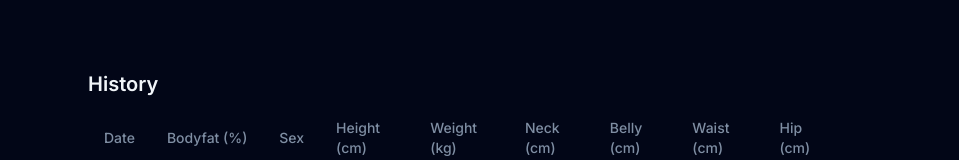
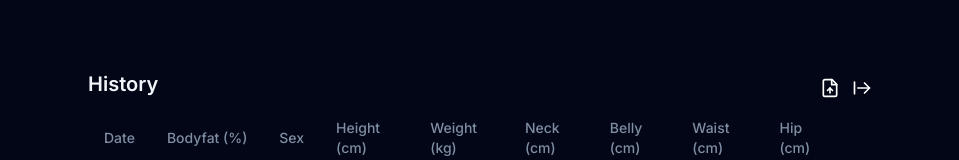
Before and after one commit to kulgg/bodyfat.cc, a Next.js app: page / in a window 1280 px wide. Shown: the part 770-930 px from the top of the page, without its empty margins (160-1119 px from the left). Built offline with nearby package versions, Linux system fonts and the light colour scheme.

Commit message:
Add history import/export

```diff
--- a/app/(history)/History.tsx
+++ b/app/(history)/History.tsx
@@ -1,5 +1,8 @@
 "use client";
 import { Badge } from "@/components/ui/badge";
+import { Icons } from "@/components/ui/icons";
+import { Input } from "@/components/ui/input";
+import { Label } from "@/components/ui/label";
 import {
   Table,
   TableBody,
@@ -9,16 +12,28 @@ import {
   TableHeader,
   TableRow,
 } from "@/components/ui/table";
+import {
+  Tooltip,
+  TooltipContent,
+  TooltipProvider,
+  TooltipTrigger,
+} from "@/components/ui/tooltip";
 import { historyAtom, unitSystemAtom } from "@/lib/atoms";
 import { Sex } from "@/lib/model";
 import { formatDate, getBodyfatResult } from "@/lib/utils";
 import { useAtom } from "jotai";
 import { Trash2 } from "lucide-react";
-import { useMemo } from "react";
+import { ChangeEvent, useMemo, useState } from "react";
 
 function History() {
   const [history, setHistory] = useAtom(historyAtom);
   const [unitSystem, setUnitSystem] = useAtom(unitSystemAtom);
+
+  const handleFileChange = (e: ChangeEvent<HTMLInputElement>) => {
+    if (e.target.files && e.target.files[0]) {
+      e.target.files[0].text().then((x) => setHistory(JSON.parse(x)));
+    }
+  };
 
   const sortedHistory = useMemo(
     () => history.sort((a, b) => Date.parse(b.created) - Date.parse(a.created)),
@@ -27,9 +42,47 @@ function History() {
 
   const isMetricSystem = unitSystem === "metric";
 
+  const dataStr =
+    "data:text/json;charset=utf-8," +
+    encodeURIComponent(JSON.stringify(history));
+
   return (
     <div id="history">
-      <h2 className="text-xl text-slate-100 font-semibold my-4">History</h2>
+      <div className="flex justify-between my-4">
+        <h2 className="text-xl text-slate-100 font-semibold">History</h2>
+        <div className="mt-2 flex items-center gap-3">
+          <TooltipProvider>
+            <Tooltip>
+              <TooltipTrigger>
+                <Input
+                  type="file"
+                  id="history_upload"
+                  className="hidden"
+                  onChange={handleFileChange}
+                />
+                <Label htmlFor="history_upload">
+                  <Icons.upload className="w-5 h-5" />
+                </Label>
+              </TooltipTrigger>
+              <TooltipContent>
+                <p>Import</p>
+              </TooltipContent>
+            </Tooltip>
+          </TooltipProvider>
+          <TooltipProvider>
+            <Tooltip>
+              <TooltipTrigger>
+                <a href={dataStr} download="bodyfat_history.json">
+                  <Icons.download className="w-5 h-5" />
+                </a>
+              </TooltipTrigger>
+              <TooltipContent>
+                <p>Export</p>
+              </TooltipContent>
+            </Tooltip>
+          </TooltipProvider>
+        </div>
+      </div>
       <Table>
         <TableCaption>Measurements History.</TableCaption>
         <TableHeader>
--- a/components/ui/icons.tsx
+++ b/components/ui/icons.tsx
@@ -25,6 +25,10 @@ import {
   User,
   X,
   type Icon as LucideIcon,
+  Download,
+  Upload,
+  FileUp,
+  ArrowRightFromLine,
 } from "lucide-react";
 
 export type Icon = LucideIcon;
@@ -43,6 +47,8 @@ export const Icons = {
       <circle cx="12" cy="12" r="10"></circle>
     </svg>
   ),
+  upload: FileUp,
+  download: ArrowRightFromLine,
   close: X,
   spinner: Loader2,
   chevronLeft: ChevronLeft,
--- /dev/null
+++ b/components/ui/tooltip.tsx
@@ -0,0 +1,30 @@
+"use client"
+
+import * as React from "react"
+import * as TooltipPrimitive from "@radix-ui/react-tooltip"
+
+import { cn } from "@/lib/utils"
+
+const TooltipProvider = TooltipPrimitive.Provider
+
+const Tooltip = TooltipPrimitive.Root
+
+const TooltipTrigger = TooltipPrimitive.Trigger
+
+const TooltipContent = React.forwardRef<
+  React.ElementRef<typeof TooltipPrimitive.Content>,
+  React.ComponentPropsWithoutRef<typeof TooltipPrimitive.Content>
+>(({ className, sideOffset = 4, ...props }, ref) => (
+  <TooltipPrimitive.Content
+    ref={ref}
+    sideOffset={sideOffset}
+    className={cn(
+      "z-50 overflow-hidden rounded-md border bg-popover px-3 py-1.5 text-sm text-popover-foreground shadow-md animate-in fade-in-50 data-[side=bottom]:slide-in-from-top-1 data-[side=left]:slide-in-from-right-1 data-[side=right]:slide-in-from-left-1 data-[side=top]:slide-in-from-bottom-1",
+      className
+    )}
+    {...props}
+  />
+))
+TooltipContent.displayName = TooltipPrimitive.Content.displayName
+
+export { Tooltip, TooltipTrigger, TooltipContent, TooltipProvider }
--- a/package.json
+++ b/package.json
@@ -18,6 +18,7 @@
     "@radix-ui/react-slot": "^1.0.2",
     "@radix-ui/react-switch": "^1.0.3",
     "@radix-ui/react-toast": "^1.1.4",
+    "@radix-ui/react-tooltip": "^1.0.6",
     "@types/node": "20.2.5",
     "@types/react": "18.2.8",
     "@types/react-dom": "18.2.4",
```
Also changed, not shown: 2 other files (tests, documents, lock files or other folders).
